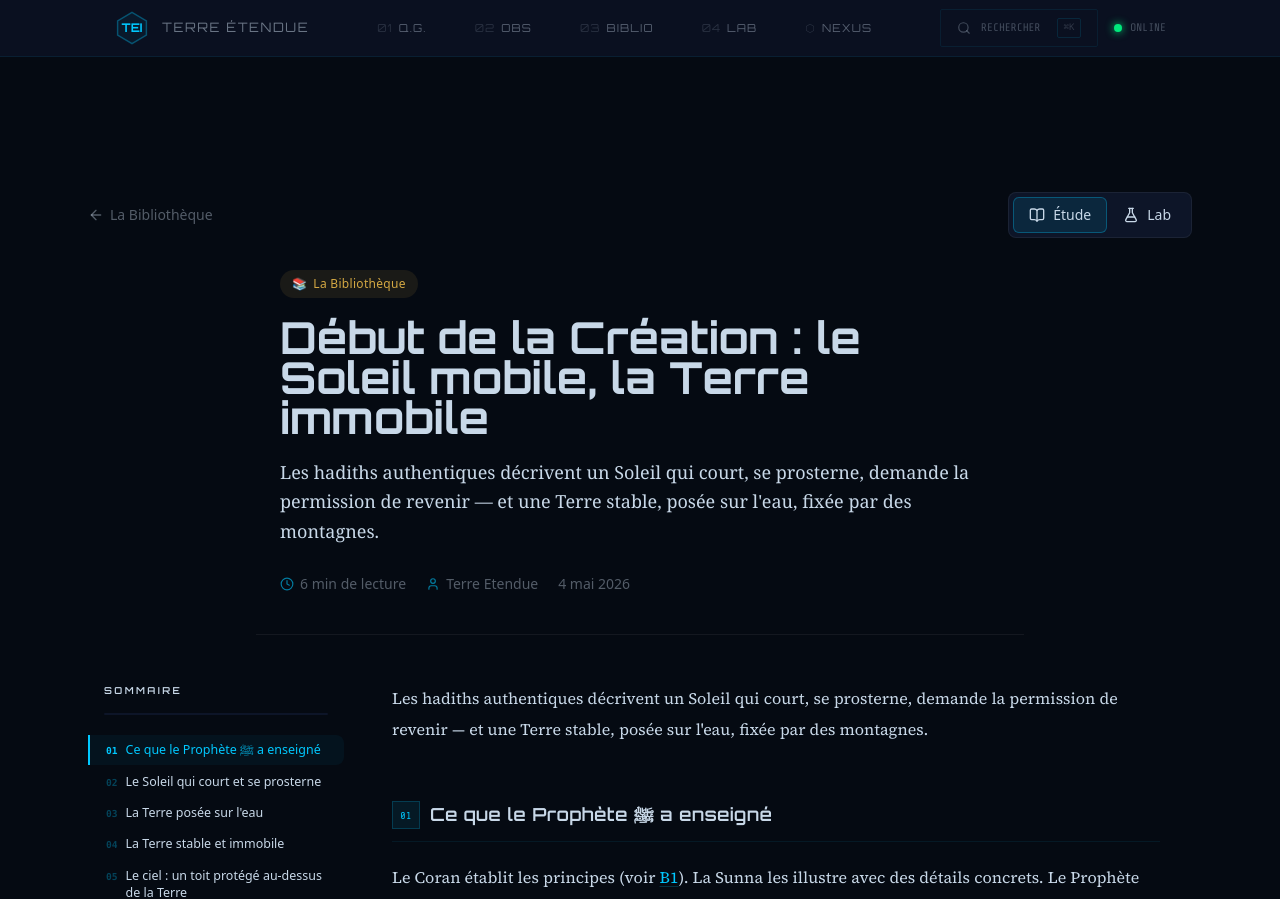
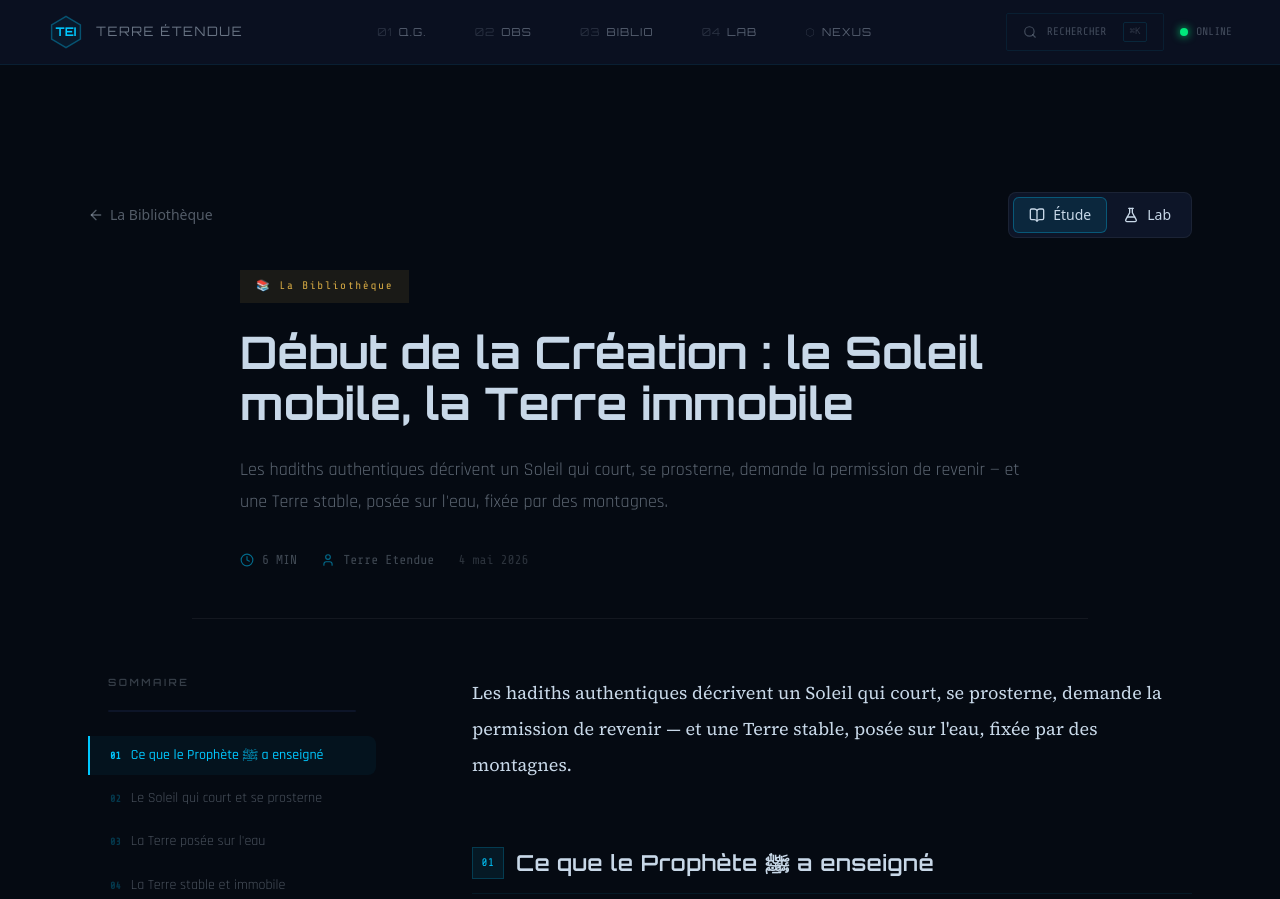
Before and after one commit to terreplane25-svg/terre-etendue-nextgen, a Next.js app: page /article/debut-de-la-creation-le-soleil-mobile-la-terre-immobile in a window 1280 px wide. Shown: the top 899 px of the page. Built offline with nearby package versions, Linux system fonts and the light colour scheme.

Commit message:
Full-width HUD: scaled typography, edge-anchored nav, massive TOC gap

```diff
--- a/src/app/headquarters/HeadquartersClient.tsx
+++ b/src/app/headquarters/HeadquartersClient.tsx
@@ -13,7 +13,7 @@ export default function PillarClient({ articles }: { articles: ArticleMeta[] })
 
   return (
     <div className="min-h-screen pt-20 pb-16">
-      <div className="max-w-[960px] mx-auto px-6">
+      <div className="max-w-[1200px] mx-auto px-6">
         <motion.div initial={{ opacity: 0, y: -16 }} animate={{ opacity: 1, y: 0 }}>
           <div className="flex items-center gap-3 mb-4">
             <div className="w-8 h-[2px] bg-[#00C8FF] shadow-[0_0_8px_rgba(0,200,255,0.4)]" />
--- a/src/app/lab/LabClient.tsx
+++ b/src/app/lab/LabClient.tsx
@@ -25,7 +25,7 @@ export default function LabClient() {
   const [active, setActive] = useState("tawhid");
   return (
     <div className="min-h-screen pt-20 pb-16">
-      <div className="max-w-[960px] mx-auto px-6">
+      <div className="max-w-[1200px] mx-auto px-6">
         <motion.div initial={{ opacity: 0, y: -16 }} animate={{ opacity: 1, y: 0 }}>
           <div className="flex items-center gap-3 mb-4">
             <div className="w-8 h-[2px] bg-[#00C8FF] shadow-[0_0_8px_rgba(0,200,255,0.4)]" />
--- a/src/app/library/LibraryClient.tsx
+++ b/src/app/library/LibraryClient.tsx
@@ -13,7 +13,7 @@ export default function PillarClient({ articles }: { articles: ArticleMeta[] })
 
   return (
     <div className="min-h-screen pt-20 pb-16">
-      <div className="max-w-[960px] mx-auto px-6">
+      <div className="max-w-[1200px] mx-auto px-6">
         <motion.div initial={{ opacity: 0, y: -16 }} animate={{ opacity: 1, y: 0 }}>
           <div className="flex items-center gap-3 mb-4">
             <div className="w-8 h-[2px] bg-[#00C8FF] shadow-[0_0_8px_rgba(0,200,255,0.4)]" />
--- a/src/app/nexus/NexusClient.tsx
+++ b/src/app/nexus/NexusClient.tsx
@@ -17,7 +17,7 @@ const NexusGraph = dynamic(() => import("@/components/NexusGraph"), {
 export default function NexusClient() {
   return (
     <div className="min-h-screen pt-20 pb-16">
-      <div className="max-w-[960px] mx-auto px-6">
+      <div className="max-w-[1200px] mx-auto px-6">
         <motion.div initial={{ opacity: 0, y: -16 }} animate={{ opacity: 1, y: 0 }}>
           <div className="flex items-center gap-3 mb-4">
             <div className="w-8 h-[2px] bg-[#00C8FF] shadow-[0_0_8px_rgba(0,200,255,0.4)]" />
--- a/src/app/observatory/ObservatoryClient.tsx
+++ b/src/app/observatory/ObservatoryClient.tsx
@@ -13,7 +13,7 @@ export default function PillarClient({ articles }: { articles: ArticleMeta[] })
 
   return (
     <div className="min-h-screen pt-20 pb-16">
-      <div className="max-w-[960px] mx-auto px-6">
+      <div className="max-w-[1200px] mx-auto px-6">
         <motion.div initial={{ opacity: 0, y: -16 }} animate={{ opacity: 1, y: 0 }}>
           <div className="flex items-center gap-3 mb-4">
             <div className="w-8 h-[2px] bg-[#00C8FF] shadow-[0_0_8px_rgba(0,200,255,0.4)]" />
--- a/src/components/ArticleReader.tsx
+++ b/src/components/ArticleReader.tsx
@@ -296,42 +296,42 @@ export default function ArticleReader({ article }: ArticleReaderProps) {
       <motion.header
         initial={{ opacity: 0, y: 16 }}
         animate={{ opacity: 1, y: 0 }}
-        className="max-w-3xl mx-auto px-6 pb-10 space-y-5 border-b border-white/[0.06]"
+        className="max-w-4xl mx-auto px-8 lg:px-12 pb-12 space-y-6 border-b border-white/[0.06]"
       >
-        <span className={`inline-flex items-center gap-1.5 text-xs px-3 py-1.5 rounded-full font-medium tracking-wide ${
+        <span className={`inline-flex items-center gap-2 text-[11px] px-4 py-2 font-medium tracking-widest ${
           catInfo.color === 'gold'
             ? 'bg-[#D4A843]/10 text-[#D4A843]'
             : 'bg-[#00C8FF]/10 text-[#00C8FF]'
-        }`}>
+        }`} style={{fontFamily: 'Share Tech Mono, monospace', letterSpacing: '0.15em'}}>
           <span>{catInfo.icon}</span>
           {catInfo.label}
         </span>
 
-        <h1 className="font-['Orbitron',sans-serif] font-bold text-3xl md:text-4xl lg:text-[2.75rem] text-[#C8D8E8] leading-[1.15]">
+        <h1 className="font-bold text-[clamp(1.8rem,4vw,2.8rem)] text-[#C8D8E8] leading-[1.15]" style={{fontFamily: 'Orbitron, sans-serif'}}>
           {article.title}
         </h1>
 
         {article.description && (
-          <p className="text-lg text-[#C8D8E8]/40/80 font-serif leading-relaxed">
+          <p className="text-[18px] text-[#C8D8E8]/45 leading-[1.8]" style={{fontFamily: 'Rajdhani, sans-serif'}}>
             {article.description}
           </p>
         )}
 
-        <div className="flex flex-wrap gap-5 text-sm text-[#C8D8E8]/40 pt-2">
-          <span className="flex items-center gap-1.5">
-            <Clock size={14} className="text-[#00C8FF]/60" />
-            {readingTime} min de lecture
+        <div className="flex flex-wrap gap-6 text-[13px] text-[#C8D8E8]/30 pt-2" style={{fontFamily: 'Share Tech Mono, monospace'}}>
+          <span className="flex items-center gap-2">
+            <Clock size={14} className="text-[#00C8FF]/50" />
+            {readingTime} MIN
           </span>
-          <span className="flex items-center gap-1.5">
-            <User size={14} className="text-[#00C8FF]/60" />
+          <span className="flex items-center gap-2">
+            <User size={14} className="text-[#00C8FF]/50" />
             {article.author || 'Collectif TEI'}
           </span>
-          <time dateTime={article.date} className="text-[#C8D8E8]/40/60">{date}</time>
+          <time dateTime={article.date} className="text-[#C8D8E8]/20">{date}</time>
         </div>
       </motion.header>
 
       {/* Body */}
-      <div className="max-w-6xl mx-auto px-6 flex gap-12 pt-12 pb-20">
+      <div className="max-w-[1200px] mx-auto px-8 lg:px-12 flex gap-16 xl:gap-24 pt-14 pb-24">
         {/* Desktop TOC Sidebar */}
         <AnimatePresence>
           {mode === 'study' && headings.length > 0 && (
@@ -339,45 +339,45 @@ export default function ArticleReader({ article }: ArticleReaderProps) {
               initial={{ opacity: 0, x: -16 }}
               animate={{ opacity: 1, x: 0 }}
               exit={{ opacity: 0, x: -16 }}
-              className="hidden xl:block w-64 shrink-0 sticky top-24 self-start max-h-[calc(100vh-8rem)] overflow-y-auto"
+              className="hidden xl:block w-72 shrink-0 sticky top-24 self-start max-h-[calc(100vh-8rem)] overflow-y-auto"
             >
-              <p className="text-[0.6rem] font-['Orbitron',sans-serif] font-semibold uppercase tracking-[0.25em] text-[#C8D8E8]/40/40 mb-4 px-4">
+              <p className="text-[10px] font-semibold uppercase tracking-[0.25em] text-[#C8D8E8]/25 mb-5 px-5" style={{fontFamily: 'Orbitron, sans-serif'}}>
                 Sommaire
               </p>
 
               {/* Mini progress bar */}
-              <div className="mx-4 mb-5 h-[2px] bg-[#0D1528] rounded-full overflow-hidden">
+              <div className="mx-5 mb-6 h-[2px] bg-[#0D1528] rounded-full overflow-hidden">
                 <div
                   className="h-full bg-[#00C8FF]/40 rounded-full transition-all duration-300"
                   style={{ width: `${readProgress * 100}%` }}
                 />
               </div>
 
-              <nav className="space-y-0.5">
+              <nav className="space-y-1">
                 {headings.map((h) => (
                   <button
                     key={h.id}
                     onClick={() => scrollToHeading(h.id)}
-                    className={`w-full text-left flex items-start gap-2 py-1.5 px-4 rounded-r-lg transition-all duration-200 border-l-2 ${
-                      h.level > 2 ? 'pl-8' : ''
+                    className={`w-full text-left flex items-start gap-2.5 py-2.5 px-5 rounded-r-lg transition-all duration-200 border-l-2 ${
+                      h.level > 2 ? 'pl-10' : ''
                     } ${
                       activeHeading === h.id
                         ? 'border-[#00C8FF] text-[#00C8FF] bg-[#00C8FF]/5'
-                        : 'border-transparent text-[#C8D8E8]/40/50 hover:text-[#C8D8E8] hover:border-white/[0.06]'
+                        : 'border-transparent text-[#C8D8E8]/35 hover:text-[#C8D8E8]/60 hover:border-white/[0.06]'
                     }`}
                   >
                     {h.number && h.level === 2 && (
-                      <span className={`text-[0.6rem] font-bold font-mono mt-[3px] flex-shrink-0 ${
-                        activeHeading === h.id ? 'text-[#00C8FF]' : 'text-[#00C8FF]/30'
-                      }`}>
+                      <span className={`text-[10px] font-bold mt-[2px] flex-shrink-0 ${
+                        activeHeading === h.id ? 'text-[#00C8FF]' : 'text-[#00C8FF]/25'
+                      }`} style={{fontFamily: 'Share Tech Mono, monospace'}}>
                         {h.number}
                       </span>
                     )}
                     <span className={`leading-snug ${
-                      h.level > 2 ? 'text-[0.72rem]' : 'text-[0.78rem]'
+                      h.level > 2 ? 'text-[13px]' : 'text-[14px]'
                     } ${
                       activeHeading === h.id ? 'font-medium' : ''
-                    }`}>
+                    }`} style={{fontFamily: 'Rajdhani, sans-serif'}}>
                       {h.text}
                     </span>
                   </button>
@@ -390,7 +390,7 @@ export default function ArticleReader({ article }: ArticleReaderProps) {
         {/* Article Content */}
         <motion.article
           layout
-          className={`flex-1 min-w-0 ${mode === 'lab' ? 'max-w-4xl mx-auto' : 'max-w-3xl'}`}
+          className={`flex-1 min-w-0 ${mode === 'lab' ? 'max-w-5xl mx-auto' : 'max-w-[720px]'}`}
         >
           <AnimatePresence mode="wait">
             {mode === 'study' ? (
--- a/src/components/Footer.tsx
+++ b/src/components/Footer.tsx
@@ -18,7 +18,7 @@ const STATS = [
 export default function Footer() {
   return (
     <footer className="relative z-10 border-t border-[rgba(0,200,255,0.06)] bg-[#0A1020]">
-      <div className="max-w-[960px] mx-auto px-6">
+      <div className="max-w-[1200px] mx-auto px-6">
         {/* Stats bar */}
         <div className="grid grid-cols-2 md:grid-cols-4 gap-px border-b border-[rgba(0,200,255,0.06)]">
           {STATS.map((stat) => (
--- a/src/components/Navigation.tsx
+++ b/src/components/Navigation.tsx
@@ -33,7 +33,7 @@ export default function Navigation() {
           ? 'bg-[#0A1020]/95 backdrop-blur-md border-[rgba(0,200,255,0.08)]'
           : 'bg-[#0A1020] border-[rgba(0,200,255,0.08)]'
       }`}>
-        <div className="max-w-[1100px] mx-auto px-6 h-14 flex items-center justify-between">
+        <div className="w-full px-8 lg:px-12 h-16 flex items-center justify-between">
           {/* Logo */}
           <Link href="/" className="flex items-center gap-3 group">
             <div className="relative w-9 h-9 flex items-center justify-center">
--- a/src/styles/globals.css
+++ b/src/styles/globals.css
@@ -189,8 +189,8 @@
 .prose-tei {
   font-family: var(--font-body), 'Source Serif 4', Georgia, serif;
   color: var(--text);
-  font-size: 16px;
-  line-height: 1.95;
+  font-size: 18px;
+  line-height: 2;
   opacity: 0.82;
   word-spacing: 0.02em;
 }
@@ -198,16 +198,16 @@
 .prose-tei h2 {
   font-family: 'Orbitron', sans-serif;
   font-weight: 600;
-  font-size: 18px;
+  font-size: 22px;
   color: var(--text);
   opacity: 1;
-  margin-top: 56px;
-  margin-bottom: 20px;
-  padding-bottom: 12px;
+  margin-top: 64px;
+  margin-bottom: 24px;
+  padding-bottom: 14px;
   border-bottom: 1px solid var(--panel-edge);
   display: flex;
   align-items: center;
-  gap: 10px;
+  gap: 12px;
   line-height: 1.3;
   letter-spacing: 0.02em;
 }
@@ -215,41 +215,41 @@
 .prose-tei h3 {
   font-family: var(--font-raj), 'Rajdhani', sans-serif;
   font-weight: 700;
-  font-size: 17px;
+  font-size: 19px;
   color: var(--text);
   opacity: 0.92;
-  margin-top: 36px;
-  margin-bottom: 12px;
+  margin-top: 40px;
+  margin-bottom: 14px;
   line-height: 1.3;
 }
 
 .prose-tei h4 {
   font-family: var(--font-raj), 'Rajdhani', sans-serif;
   font-weight: 600;
-  font-size: 15px;
+  font-size: 17px;
   color: var(--text);
   opacity: 0.85;
-  margin-top: 24px;
-  margin-bottom: 8px;
+  margin-top: 28px;
+  margin-bottom: 10px;
 }
 
 .tei-section-num {
   display: inline-flex;
   align-items: center;
   justify-content: center;
-  min-width: 28px;
-  height: 28px;
+  min-width: 32px;
+  height: 32px;
   background: var(--cyan-08);
   border: 1px solid var(--cyan-20);
   font-family: 'Share Tech Mono', monospace;
-  font-size: 10px;
+  font-size: 11px;
   font-weight: 500;
   color: var(--cyan);
   flex-shrink: 0;
 }
 
 .prose-tei p {
-  margin-bottom: 20px;
+  margin-bottom: 22px;
 }
 
 .prose-tei p:last-child { margin-bottom: 0; }
@@ -305,8 +305,8 @@
 .prose-tei blockquote.tei-citation p {
   color: var(--text);
   opacity: 0.65;
-  font-size: 15px;
-  line-height: 1.85;
+  font-size: 17px;
+  line-height: 1.9;
   margin-bottom: 0;
   padding-left: 4px;
 }
@@ -382,8 +382,8 @@
 .tei-infobox p {
   font-family: var(--font-body), 'Source Serif 4', Georgia, serif;
   font-style: italic;
-  font-size: 15px;
-  line-height: 1.8;
+  font-size: 17px;
+  line-height: 1.85;
   color: var(--text);
   opacity: 0.7;
   margin-bottom: 0;
@@ -484,10 +484,10 @@ blockquote.tei-note {
 
 .prose-tei td {
   font-family: var(--font-raj), 'Rajdhani', sans-serif;
-  padding: 10px 14px;
+  padding: 12px 16px;
   color: var(--text-60);
   border-bottom: 1px solid var(--panel-edge);
-  font-size: 14px;
+  font-size: 15px;
   transition: background 0.15s;
 }
 
```
Also changed, not shown: src/app/page.tsx (+4 -4 lines).
